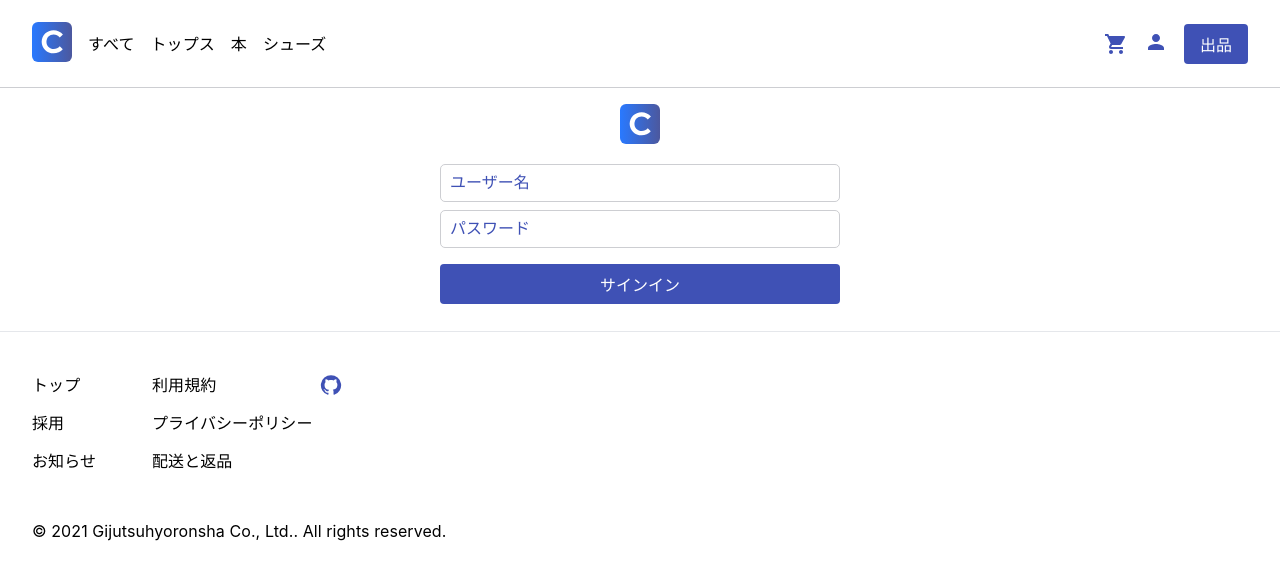
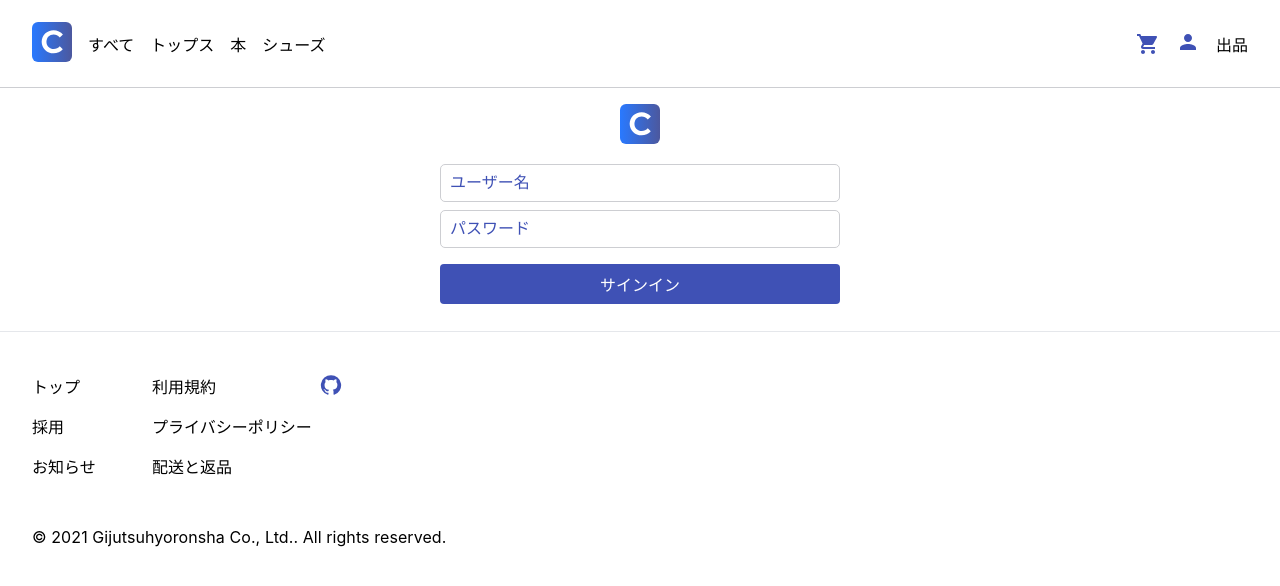
Before and after one commit to YasudaKaito/ts-next-book-gihyo, a Next.js app in the folder nextjs-gihyo-book/: page /signin in a window 1280 px wide. Shown: the top 586 px of the page. Built offline with nearby package versions, Linux system fonts and the light colour scheme.

Commit message:
fix: react-hydration-error aタグの中にaタグが入る問題を修正

```diff
--- a/nextjs-gihyo-book/src/components/organisms/Footer/index.tsx
+++ b/nextjs-gihyo-book/src/components/organisms/Footer/index.tsx
@@ -26,17 +26,17 @@ const Footer = () => {
           <nav>
             <Box marginBottom={2}>
               <Link href="/" passHref>
-                <Anchor as="a">トップ</Anchor>
+                トップ
               </Link>
             </Box>
             <Box marginBottom={2}>
               <Link href="/" passHref>
-                <Anchor as="a">採用</Anchor>
+                採用
               </Link>
             </Box>
             <Box marginBottom={2}>
               <Link href="/" passHref>
-                <Anchor as="a">お知らせ</Anchor>
+                お知らせ
               </Link>
             </Box>
           </nav>
@@ -48,17 +48,17 @@ const Footer = () => {
           <nav>
             <Box marginBottom={2}>
               <Link href="/" passHref>
-                <Anchor as="a">利用規約</Anchor>
+                利用規約
               </Link>
             </Box>
             <Box marginBottom={2}>
               <Link href="/" passHref>
-                <Anchor as="a">プライバシーポリシー</Anchor>
+                プライバシーポリシー
               </Link>
             </Box>
             <Box marginBottom={2}>
               <Link href="/" passHref>
-                <Anchor as="a">配送と返品</Anchor>
+                配送と返品
               </Link>
             </Box>
           </nav>
--- a/nextjs-gihyo-book/src/components/organisms/Header/index.tsx
+++ b/nextjs-gihyo-book/src/components/organisms/Header/index.tsx
@@ -1,7 +1,7 @@
 import Link from 'next/link'
 import styled from 'styled-components'
 import AppLogo from 'components/atoms/AppLogo'
-import Button from 'components/atoms/Button'
+// import Button from 'components/atoms/Button'
 import {
   SearchIcon,
   PersonIcon,
@@ -9,7 +9,7 @@ import {
 } from 'components/atoms/IconButton'
 import ShapeImage from 'components/atoms/ShapeImage'
 import Spinner from 'components/atoms/Spinner'
-import Text from 'components/atoms/Text'
+// import Text from 'components/atoms/Text'
 import Box from 'components/layout/Box'
 import Flex from 'components/layout/Flex'
 import BadgeIconButton from 'components/molecules/BadgeIconButton'
@@ -36,12 +36,12 @@ const NavLink = styled.span`
 `
 
 // アンカー
-const Anchor = styled(Text)`
-  cursor: pointer;
-  &:hover {
-    text-decoration: underline;
-  }
-`
+// const Anchor = styled(Text)`
+//   cursor: pointer;
+//   &:hover {
+//     text-decoration: underline;
+//   }
+// `
 
 const Header = () => {
   const { cart } = useShoppingCartContext()
@@ -53,36 +53,34 @@ const Header = () => {
         <Nav as="nav" height="56px" alignItems="center">
           <NavLink>
             <Link href="/" passHref>
-              <Anchor as="a">
               <AppLogo />
-              </Anchor>
             </Link>
           </NavLink>
           <NavLink>
             <Box display={{ base: 'none', md: 'block' }}>
               <Link href="/search" passHref>
-                <Anchor as="a">すべて</Anchor>
+                すべて
               </Link>
             </Box>
           </NavLink>
           <NavLink>
             <Box display={{ base: 'none', md: 'block' }}>
               <Link href="/search/clothes" passHref>
-                <Anchor as="a">トップス</Anchor>
+                トップス
               </Link>
             </Box>
           </NavLink>
           <NavLink>
             <Box display={{ base: 'none', md: 'block' }}>
               <Link href="/search/book" passHref>
-                <Anchor as="a">本</Anchor>
+                本
               </Link>
             </Box>
           </NavLink>
           <NavLink>
             <Box display={{ base: 'none', md: 'block' }}>
               <Link href="/search/shoes" passHref>
-                <Anchor as="a">シューズ</Anchor>
+                シューズ
               </Link>
             </Box>
           </NavLink>
@@ -91,22 +89,18 @@ const Header = () => {
           <NavLink>
             <Box display={{ base: 'block', md: 'none' }}>
               <Link href="/search" passHref>
-                <Anchor as="a">
                 <SearchIcon />
-                </Anchor>
               </Link>
             </Box>
           </NavLink>
           <NavLink>
             <Link href="/cart" passHref>
-              <Anchor as="a">
               <BadgeIconButton
                 icon={<ShoppingCartIcon size={24} />}
                 size="24px"
                 badgeContent={cart.length === 0 ? undefined : cart.length}
                 badgeBackgroundColor="primary"
               />
-              </Anchor>
             </Link>
           </NavLink>
           <NavLink>
@@ -115,7 +109,6 @@ const Header = () => {
               if (authUser) {
                 return (
                   <Link href={`/users/${authUser.id}`} passHref>
-                    <Anchor as="a">
                     <ShapeImage
                       shape="circle"
                       src={authUser.profileImageUrl}
@@ -124,7 +117,6 @@ const Header = () => {
                       data-testid="profile-shape-image"
                       alt="プロフィール画像"
                     />
-                    </Anchor>
                   </Link>
                 )
               } else if (isLoading) {
@@ -134,9 +126,7 @@ const Header = () => {
                 // サインインしてない場合はアイコンを表示
                 return (
                   <Link href="/signin" passHref>
-                    <Anchor as="a">
                     <PersonIcon size={24} />
-                    </Anchor>
                   </Link>
                 )
               }
@@ -144,7 +134,7 @@ const Header = () => {
           </NavLink>
           <NavLink>
             <Link href="/sell" passHref>
-              <Button as="a">出品</Button>
+              出品
             </Link>
           </NavLink>
         </Nav>
```
Lines whose indentation alone changed are shown as unchanged.
